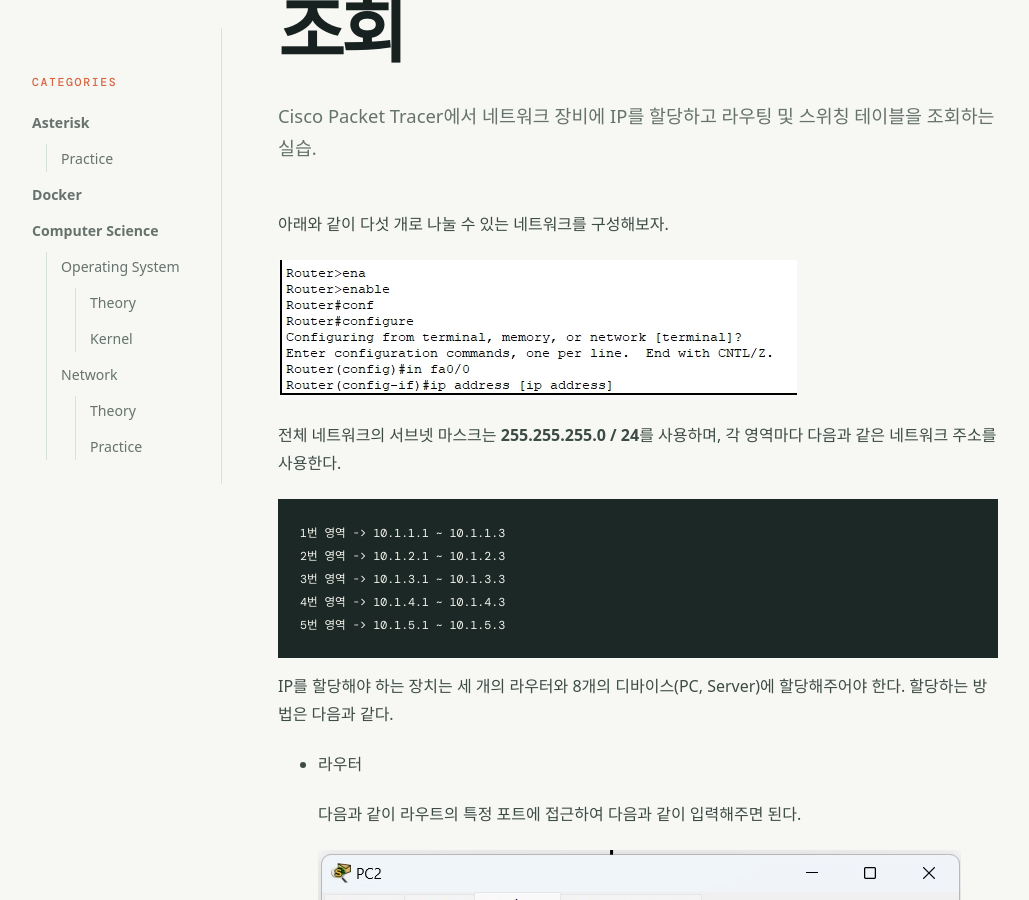
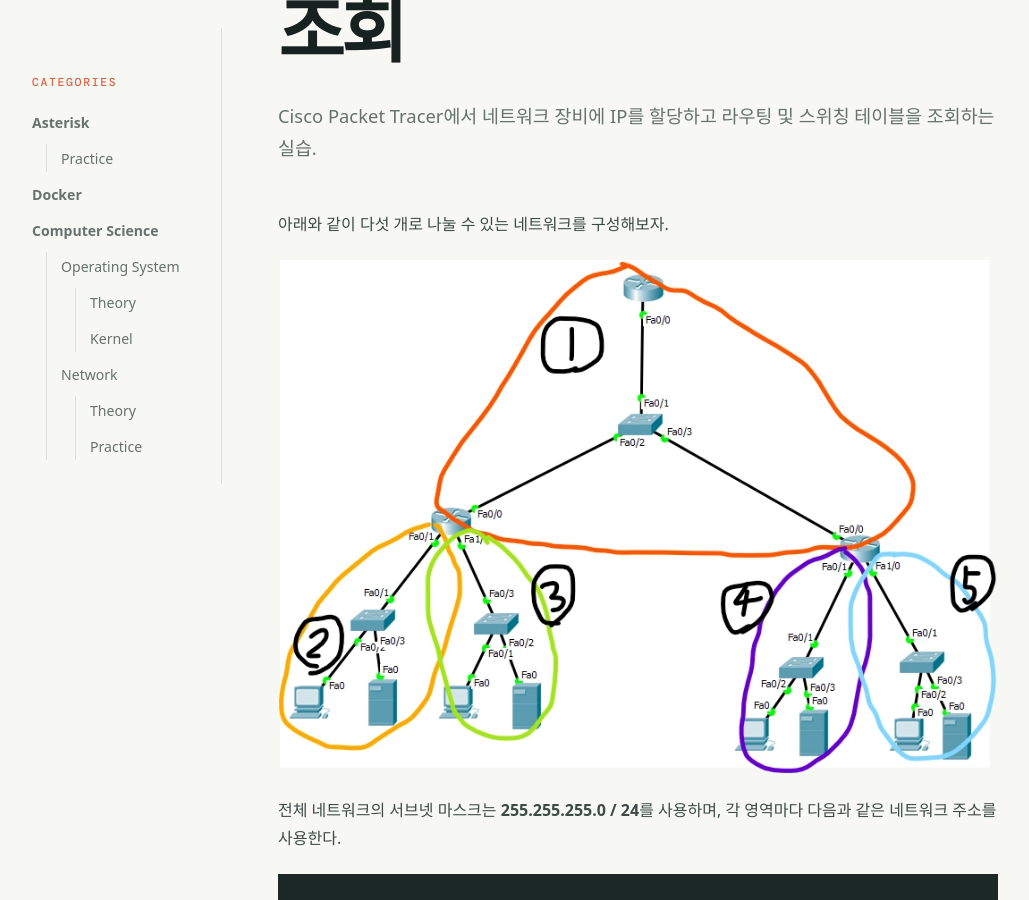
Before and after one commit to NotableDeveloper/NotableDeveloper.github.io, a Jekyll site: the page built from _posts/2026-11-17-network-ip-routing-table.md, in a window 1280 px wide and 900 px high, scrolled down 302 px. Shown: the whole window, without its empty margins (68-1097 px from the left). Built offline with Jekyll 4.4.1, drawn with Linux system fonts in a browser that asks for light colours; some web fonts are replaced.

Commit message:
Fix image order in IP routing table post

```diff
--- a/_posts/2026-11-17-network-ip-routing-table.md
+++ b/_posts/2026-11-17-network-ip-routing-table.md
@@ -8,7 +8,7 @@ tags: [network, packet-tracer, ip, routing]
 
 아래와 같이 다섯 개로 나눌 수 있는 네트워크를 구성해보자.
 
-![Untitled](/assets/images/network/practice/ip-routing-table/figure-01.webp)
+![Untitled](/assets/images/network/practice/ip-routing-table/figure-07.webp)
 
 전체 네트워크의 서브넷 마스크는 **255.255.255.0 / 24**를 사용하며, 각 영역마다 다음과 같은 네트워크 주소를 사용한다.
 
@@ -26,7 +26,7 @@ IP를 할당해야 하는 장치는 세 개의 라우터와 8개의 디바이스
 
     다음과 같이 라우트의 특정 포트에 접근하여 다음과 같이 입력해주면 된다.
 
-    ![Untitled](/assets/images/network/practice/ip-routing-table/figure-02.webp)
+    ![Untitled](/assets/images/network/practice/ip-routing-table/figure-01.webp)
 
     IP 주소를 할당하는 명령어는 다음과 같다.
 
@@ -39,18 +39,18 @@ IP를 할당해야 하는 장치는 세 개의 라우터와 8개의 디바이스
 
     단말에서는 아래와 같이 설정해준다. 이 때, Default Gateway는 현재 네트워크에서 바로 위에 있는 라우터를 설정해준다.
 
-    ![Untitled](/assets/images/network/practice/ip-routing-table/figure-03.webp)
+    ![Untitled](/assets/images/network/practice/ip-routing-table/figure-02.webp)
 
     예를 들어, 빨간 디바이스에 IP 주소를 할당할 때에는 파란 라우터의 IP 주소를 입력으로 해준다.
 
-    ![Untitled](/assets/images/network/practice/ip-routing-table/figure-04.webp)
+    ![Untitled](/assets/images/network/practice/ip-routing-table/figure-03.webp)
 
 
 ## 라우팅 테이블 조회하기
 
 라우팅 테이블은 다음과 같이 조회할 수 있다.
 
-![Untitled](/assets/images/network/practice/ip-routing-table/figure-05.webp)
+![Untitled](/assets/images/network/practice/ip-routing-table/figure-04.webp)
 
 - 연결되지 않은 라우터까지 조회하기
 
@@ -65,11 +65,11 @@ IP를 할당해야 하는 장치는 세 개의 라우터와 8개의 디바이스
 
     이후, 최상위 라우터에서 라우팅 테이블을 조회하면 다음과 같이 직접적으로 연결되지 않은 라우터까지 연결 결과를 볼 수 있다.
 
-    ![Untitled](/assets/images/network/practice/ip-routing-table/figure-06.webp)
+    ![Untitled](/assets/images/network/practice/ip-routing-table/figure-05.webp)
 
     이제 최상위 라우트에서 간접적으로 연결된 디바이스에 ping을 보내면 다음과 같은 결과를 볼 수 있다.
 
-    ![Untitled](/assets/images/network/practice/ip-routing-table/figure-07.webp)
+    ![Untitled](/assets/images/network/practice/ip-routing-table/figure-06.webp)
 
 
 ## 스위칭 테이블 조회하기
```
